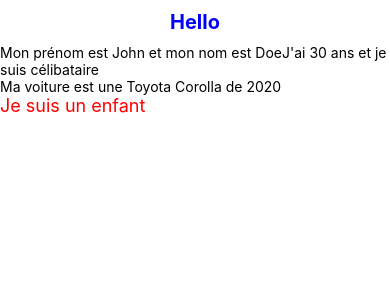
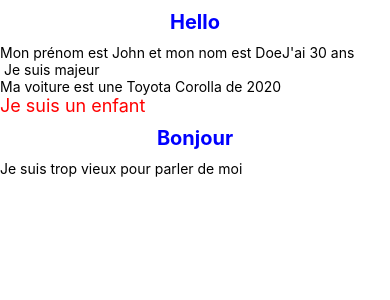
Before and after one commit to louiselize/tutoriel_react_native_beginner, a React Native app: screen / in a window 390 px wide. Shown: the top 300 px of the page. Built offline with nearby package versions, Linux system fonts and the light colour scheme.

Commit message:
feat: add age and married status conditionnal rendering

```diff
--- a/App.js
+++ b/App.js
@@ -17,6 +17,14 @@ export default function App() {
         >
           <Text style={{ color: 'red', fontSize: 18 }}>Je suis un enfant</Text>
         </Human>
+        <Text style={styles.helloText}>Bonjour</Text>
+        <Human
+          firstName={'Jane'}
+          lastName={'Smith'}
+          age={85}
+          isMarried={true}
+          car={{ brand: 'Honda', model: 'Civic', year: 2018 }}
+        />
       </SafeAreaView>
     </SafeAreaProvider>
   );
--- a/components/Human/Human.jsx
+++ b/components/Human/Human.jsx
@@ -1,12 +1,18 @@
 import { Text } from 'react-native';
 
 export function Human({ firstName, lastName, age, isMarried, car, children }) {
+  if (age > 80) {
+    return <Text>Je suis trop vieux pour parler de moi</Text>;
+  }
+
   return (
     <>
       <Text>
         Mon prénom est {firstName} et mon nom est {lastName}
-        J'ai {age} ans et je suis {isMarried ? 'marié' : 'célibataire'}
+        J'ai {age} ans{' '}
       </Text>
+      {isMarried && <Text>Je suis marié(e)</Text>}
+      <Text> {age < 18 ? 'Je suis mineur' : 'Je suis majeur'}</Text>
       <Text>
         Ma voiture est une {car?.brand} {car?.model} de {car?.year}
       </Text>
```
